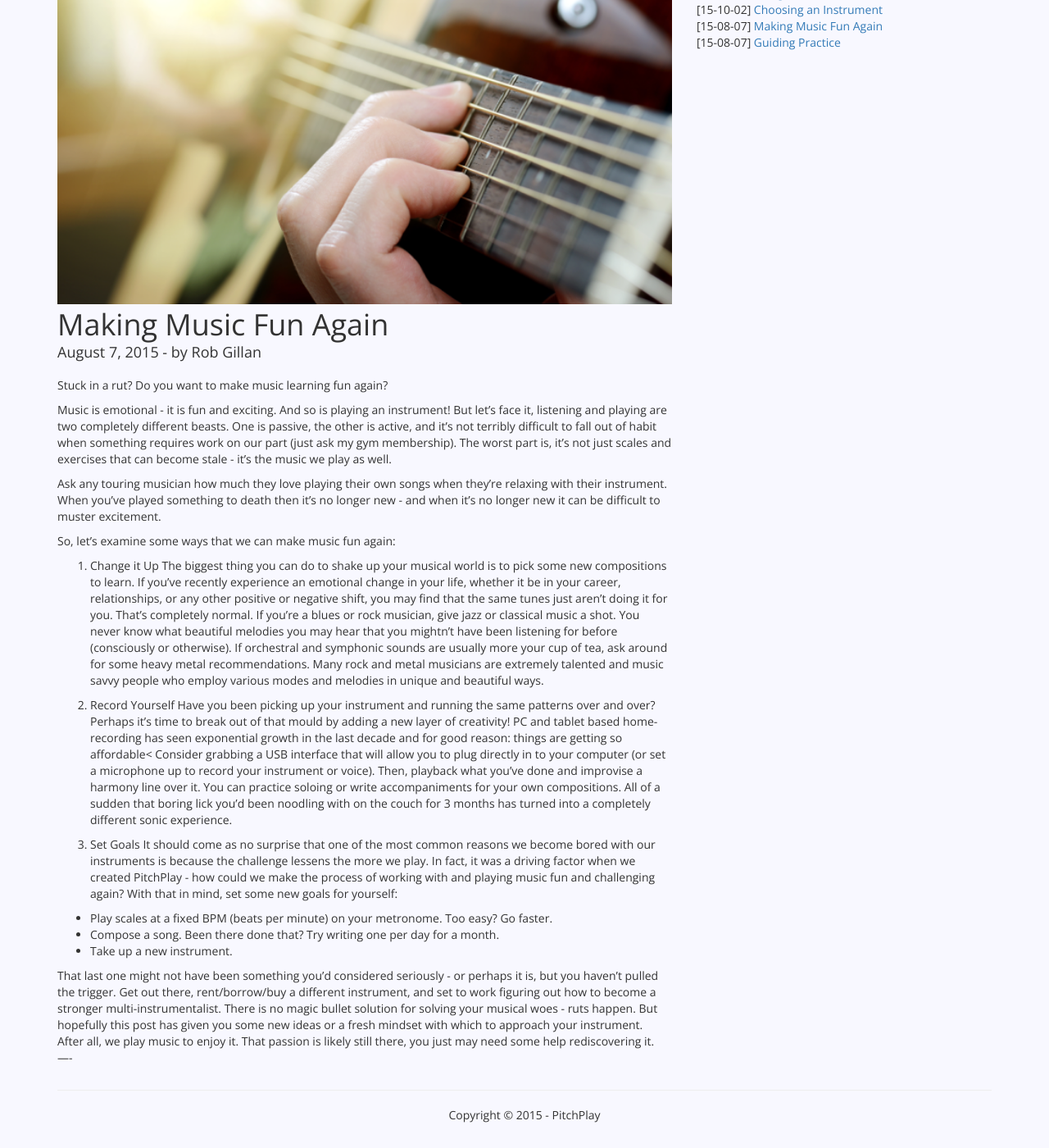
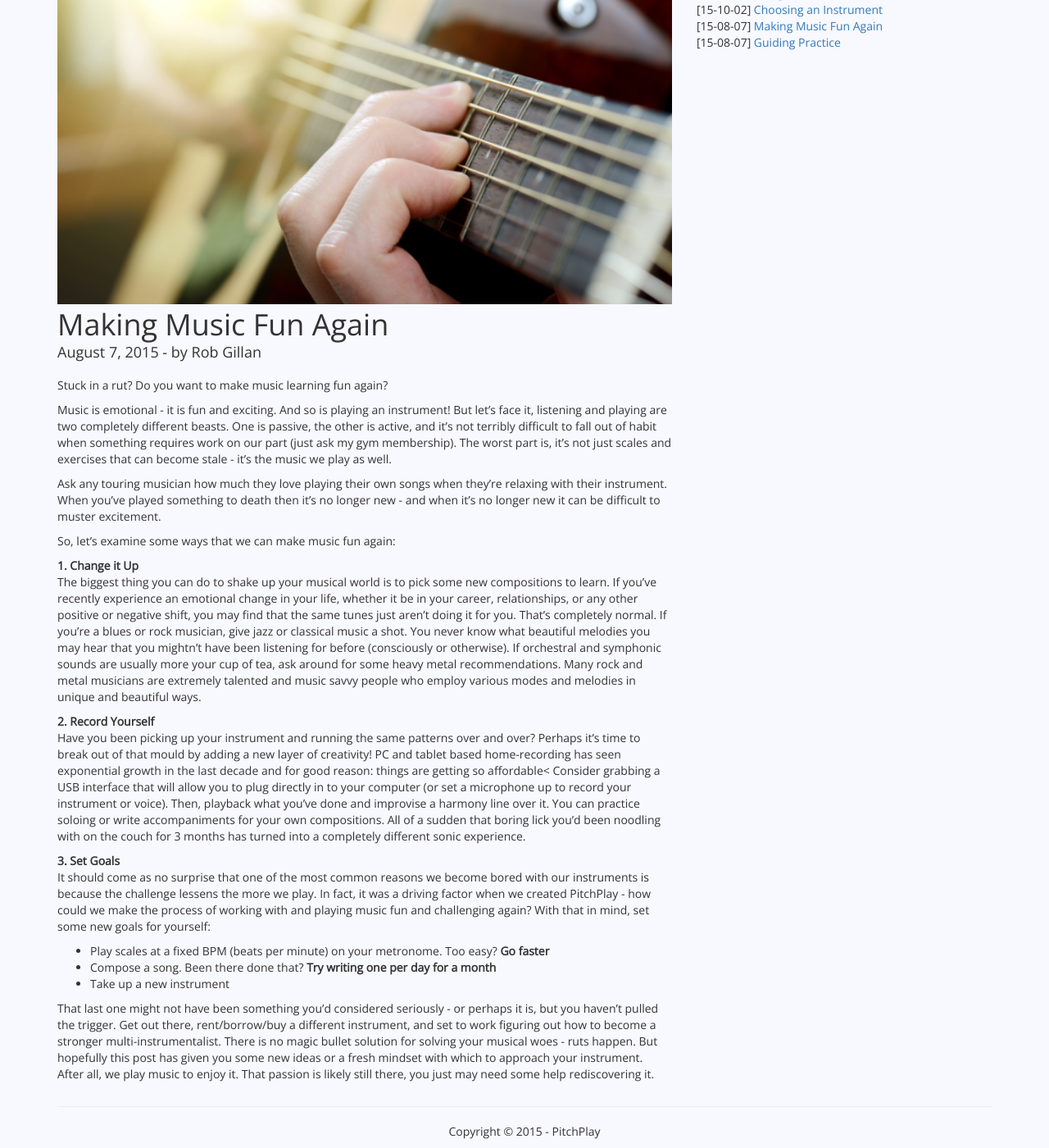
Before and after one commit to pitchplay/blog-content, a Jekyll site: the page built from _posts/2015-08-07-MakingMusicFun.md, in a window 1280 px wide and 1400 px high, scrolled down 189 px. Shown: the whole window at 82% size. Built offline with Jekyll 4.4.1, drawn with Linux system fonts in a browser that asks for light colours; nearby versions of some CDN libraries; Markdown is read by kramdown in place of the engine named in the settings.

Commit message:
Format posts with proper markdown

```diff
--- a/_posts/2015-08-07-MakingMusicFun.md
+++ b/_posts/2015-08-07-MakingMusicFun.md
@@ -13,19 +13,19 @@ Music is emotional - it is fun and exciting. And so is playing an instrument! Bu
 Ask any touring musician how much they love playing their own songs when they're relaxing with their instrument. When you've played something to death then it's no longer new - and when it's no longer new it can be difficult to muster excitement.
 
 So, let's examine some ways that we can make music fun again:
-1. Change it Up
+
+**1. Change it Up**
 The biggest thing you can do to shake up your musical world is to pick some new compositions to learn. If you've recently experience an emotional change in your life, whether it be in your career, relationships, or any other positive or negative shift, you may find that the same tunes just aren't doing it for you. That's completely normal. If you're a blues or rock musician, give jazz or classical music a shot. You never know what beautiful melodies you may hear that you mightn't have been listening for before (consciously or otherwise). If orchestral and symphonic sounds are usually more your cup of tea, ask around for some heavy metal recommendations. Many rock and metal musicians are extremely talented and music savvy people who employ various modes and melodies in unique and beautiful ways.
 
-2. Record Yourself
+**2. Record Yourself**
 Have you been picking up your instrument and running the same patterns over and over? Perhaps it's time to break out of that mould by adding a new layer of creativity! PC and tablet based home-recording has seen exponential growth in the last decade and for good reason: things are getting so affordable< Consider grabbing a USB interface that will allow you to plug directly in to your computer (or set a microphone up to record your instrument or voice). Then, playback what you've done and improvise a harmony line over it. You can practice soloing or write accompaniments for your own compositions. All of a sudden that boring lick you'd been noodling with on the couch for 3 months has turned into a completely different sonic experience.
 
-3. Set Goals
+**3. Set Goals**
 It should come as no surprise that one of the most common reasons we become bored with our instruments is because the challenge lessens the more we play. In fact, it was a driving factor when we created PitchPlay - how could we make the process of working with and playing music fun and challenging again? With that in mind, set some new goals for yourself:
 
-- Play scales at a fixed BPM (beats per minute) on your metronome. Too easy? Go faster.
-- Compose a song. Been there done that? Try writing one per day for a month.
-- Take up a new instrument.
+- Play scales at a fixed BPM (beats per minute) on your metronome. Too easy? **Go faster**
+- Compose a song. Been there done that? **Try writing one per day for a month**
+- Take up a new instrument
 
 That last one might not have been something you'd considered seriously - or perhaps it is, but you haven't pulled the trigger. Get out there, rent/borrow/buy a different instrument, and set to work figuring out how to become a stronger multi-instrumentalist.
 There is no magic bullet solution for solving your musical woes - ruts happen. But hopefully this post has given you some new ideas or a fresh mindset with which to approach your instrument. After all, we play music to enjoy it. That passion is likely still there, you just may need some help rediscovering it.
-----
```
Also changed, not shown: _posts/2015-08-07-GuidingPractice.md (+0 -2 lines), _posts/2015-10-02-ChoosingAnInstrument.md (+4 -2 lines), _posts/2015-10-03-Metronomes.md (+6 -4 lines).
